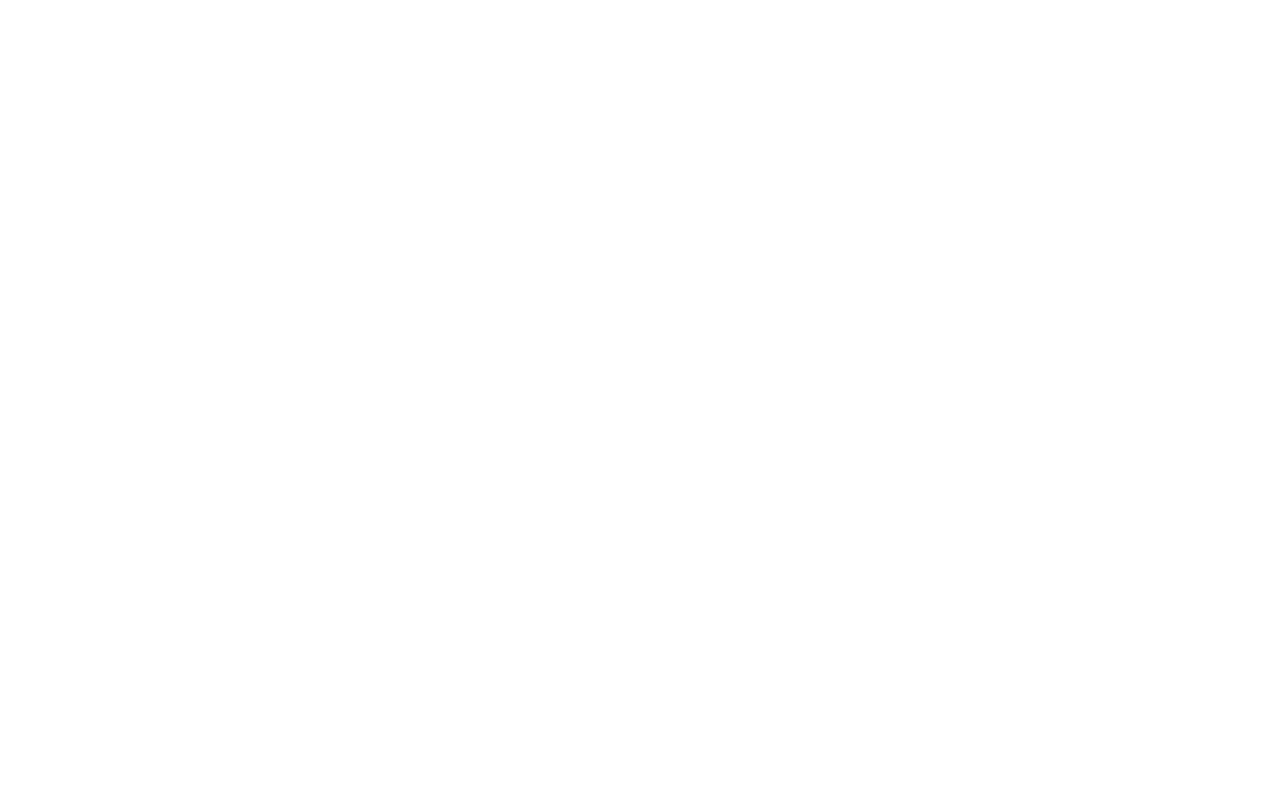
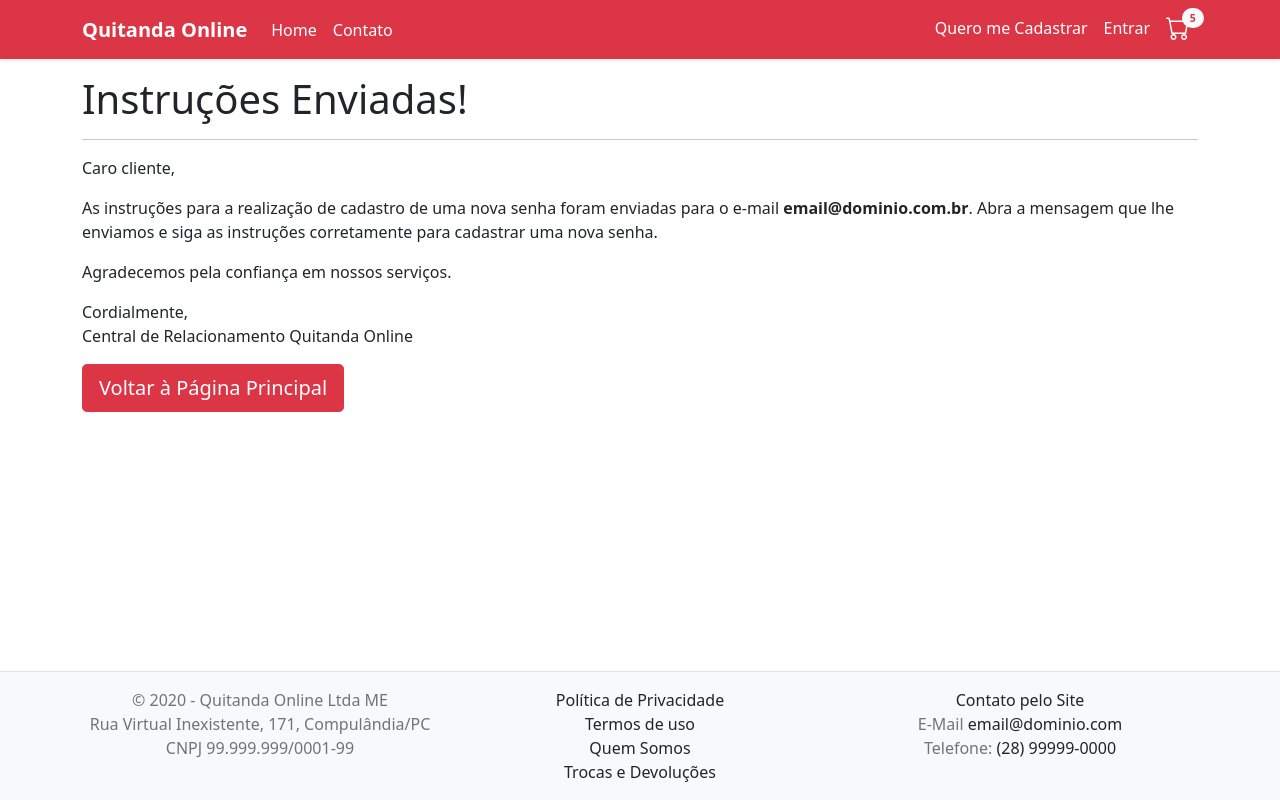
Before and after one commit to aadionisio/ecommerce-fruit, a React (Create React App) app in the folder frontend/: page /confirmrecuperarsenha in a window 1280 px wide. Built offline with nearby package versions, Linux system fonts and the light colour scheme.

Commit message:
Tela de confirmação de envio de nova senha concluida

```diff
--- a/frontend/src/Routes.tsx
+++ b/frontend/src/Routes.tsx
@@ -1,3 +1,4 @@
+import ConfirmRecupSenha from 'pages/ConfirmRecupSenha';
 import Contato from 'pages/Contato';
 import Home from 'pages/Home';
 import Privacidade from 'pages/Privacidade';
@@ -34,6 +35,9 @@
         <Route path="/recuperarsenha" >
           <RecuperarSenha />
         </Route>
+        <Route path="/confirmrecuperarsenha" >
+          <ConfirmRecupSenha />
+        </Route>
       </Switch>
     </BrowserRouter>
   );
--- /dev/null
+++ b/frontend/src/pages/ConfirmRecupSenha/index.tsx
@@ -0,0 +1,46 @@
+import Footer from 'components/Footer';
+import Navbar from 'components/Navbar';
+import React from 'react';
+import { Link } from "react-router-dom";
+import './styles.css';
+
+// import { Container } from './styles';
+
+const ConfirmRecupSenha: React.FC = () => {
+  return (
+    <>
+      <div className="d-flex flex-column wrapper">
+        <Navbar />
+        <main className="flex-fill">
+          <div className="container">
+            <h1>Instruções Enviadas!</h1>
+            <hr />
+            <p>
+              Caro cliente,
+                </p>
+            <p>
+              As instruções para a realização de cadastro de uma nova senha foram enviadas para o e-mail <b>email@dominio.com.br</b>. Abra a mensagem que lhe enviamos e siga as instruções corretamente para cadastrar uma nova senha.
+                </p>
+            <p>
+              Agradecemos pela confiança em nossos serviços.
+                </p>
+            <p>
+              Cordialmente,<br />
+                  Central de Relacionamento Quitanda Online
+                </p>
+            <p>
+              <Link to="/" className="btn btn-lg btn-danger">
+                Voltar à Página Principal
+              </Link><br />
+
+            </p>
+          </div>
+        </main>
+        <Footer />
+      </div>
+
+    </>
+  );
+}
+
+export default ConfirmRecupSenha;
--- a/frontend/src/pages/RecuperarSenha/index.tsx
+++ b/frontend/src/pages/RecuperarSenha/index.tsx
@@ -2,6 +2,7 @@
 import Navbar from 'components/Navbar';
 import React from 'react';
 import './styles.css';
+import { Link } from "react-router-dom";
 // import { Container } from './styles';
 
 const RecuperarSenha: React.FC = () => {
@@ -21,11 +22,12 @@
                   <label htmlFor="txtEmail">E-Mail</label>
                 </div>
 
+                <Link to="/confirmrecuperarsenha">
+                  <button type="button" className="btn btn-lg btn-danger" >
+                    Recuperar Senha
+                </button>
+                </Link><br />
 
-                {/* <button type="button" onClick="window.location.href='confirmrecupsenha.html'"></button> */}
-                <button type="button" className="btn btn-lg btn-danger" >
-                  Recuperar Senha
-                </button>
                 <p className="mt-3">
                   Ainda não é cadastrado? <a href="#">Clique Aqui</a> para se cadastrar.
                 </p>
```
Also changed, not shown: frontend/src/pages/ConfirmRecupSenha/styles.css (added).
